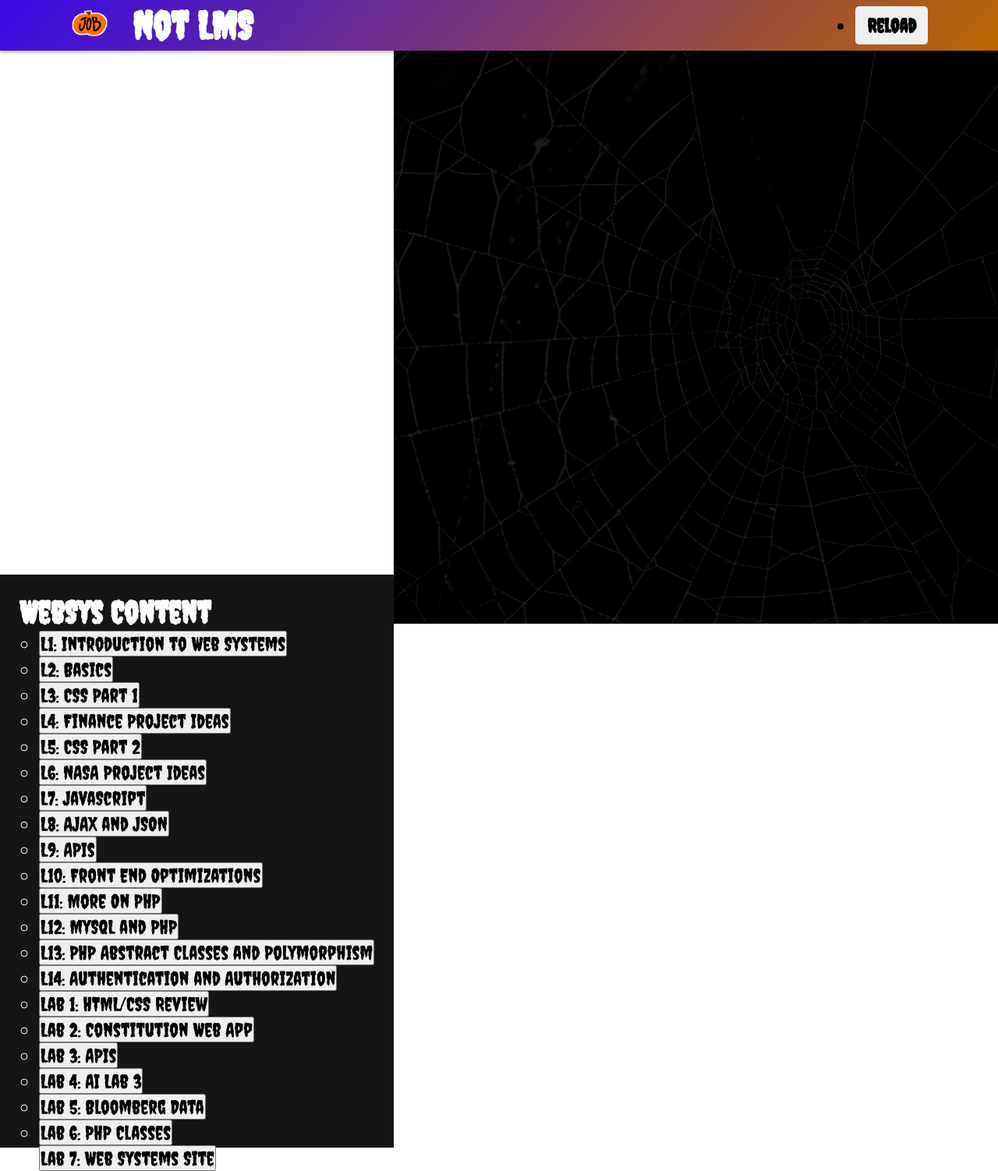
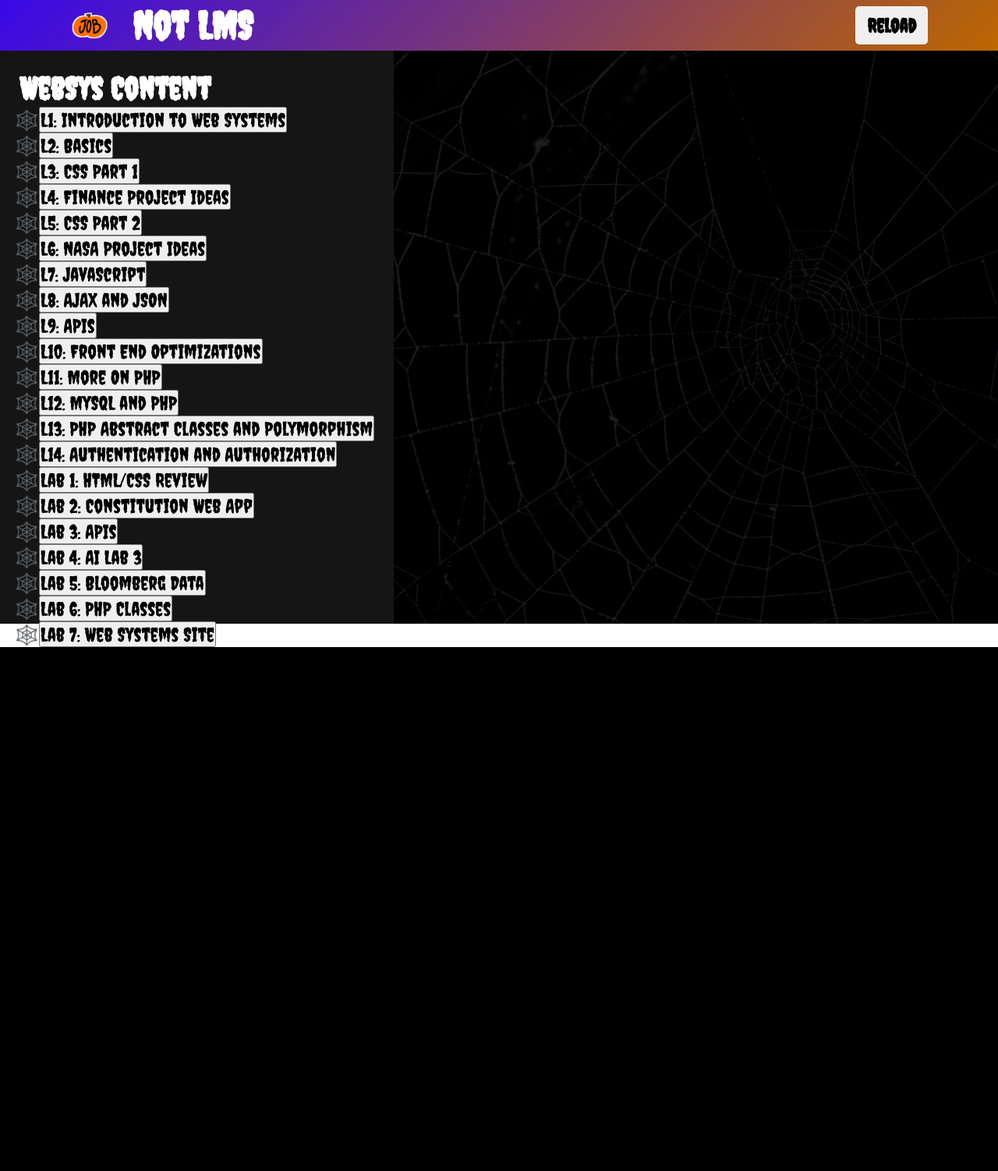
Before and after one commit to itws2110-f25-nasa-g1/itws2110-websys-g10-lab07, a PHP site: page / in a window 1280 px wide. Shown: the whole page at 78% size. After the commit the page ends 830 px from the top, so only its background shows below. Run offline with PHP 8.4, Linux system fonts and the light colour scheme.

Commit message:
Resolved JS-CSS issues

```diff
--- a/index.php
+++ b/index.php
@@ -3,7 +3,7 @@
 <html>
 
 <head>
-    <title>Group 10 Lab 6</title>
+    <title>Group 10 Lab 7</title>
     <link rel="stylesheet" type="text/css" href="resources/style.css">
     <link rel="icon" type="image/x-icon" href="resources/images/favicon.png">
     <script src="https://code.jquery.com/jquery-3.7.1.min.js" integrity="sha256-/JqT3SQfawRcv/BIHPThkBvs0OEvtFFmqPF/lYI/Cxo=" crossorigin="anonymous"></script>
@@ -18,14 +18,12 @@
         <div id="header">
             <div class="header_container">
                 <div id="header_left">
-                    <a href="/"><img src="/resources/images/JOB.png" alt="cynosure" class="logo-img"></a>
-                    <p class="brand-link">Not LMS</p>
+                    <img src="/resources/images/JOB.png" alt="cynosure" class="logo-img">
+                    <a href="/index.php" class="brand-link">Not LMS</a>
                 </div>
-                <ul class="nav-list">
-                    <li>
-                        <button id="reload-button-object">Reload</button>
-                    </li>
-                </ul>
+                <div class="top-nav-list">
+                     <button id="reload-button-object">Reload</button>
+					</div>
             </div>
         </div>
     </header>
@@ -35,7 +33,7 @@
             <!-- Navigation bar -->
             <nav>
 							<h2>WebSys Content</h2>
-							<ul id="nav-list">
+							<ul class="nav-list">
 								<?php
 									$str = file_get_contents("./resources/jsons/websys_content.json");
 									$json = json_decode($str, true);
--- a/resources/style.css
+++ b/resources/style.css
@@ -62,21 +62,6 @@
     margin-left: 20px;
 }
 
-container-container {
-    display: block;
-    height: 100%;
-}
-
-flex-container {
-    display: flex;
-    align-items: baseline;
-}
-
-#nav-list {
-    list-style: none;
-    padding-left: 1em;
-}
-
 #reload-button-object {
     color: var(--secondary-text);
     text-decoration: none;
@@ -101,7 +86,7 @@ container-container {
 
 flex-container {
     display: flex;
-    align-items: baseline;
+    align-items: flex-start;
 }
 
 nav {
@@ -110,6 +95,15 @@ nav {
     padding: 1em;
     color: var(--primary-text);
     background: var(--sidebar-background-color);
+}
+
+.nav-list {
+    list-style: none;
+    padding-left: 1em;
+}
+
+.nav-list ul li::marker {
+    content: "🕸️";
 }
 
 h2 {
```
